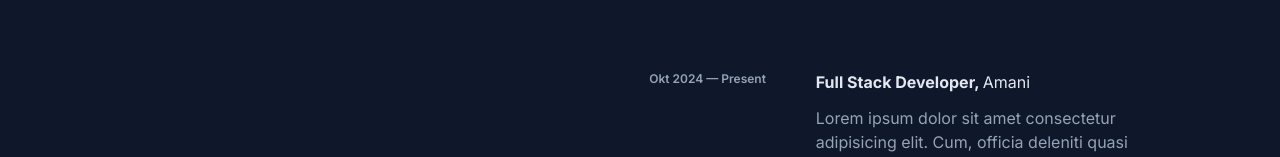
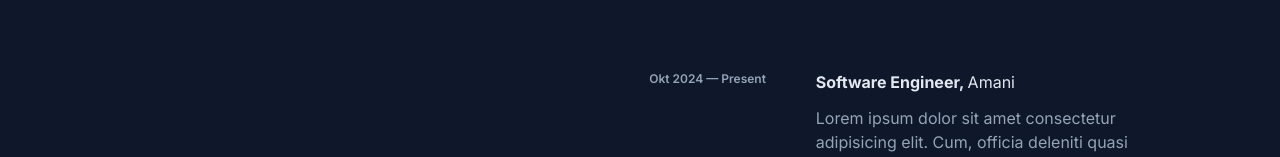
Before and after one commit to SyahidbinFadlyl/e-portofolio, a Next.js app: page / in a window 1280 px wide. Shown: the part 594-751 px from the top of the page. Built offline with nearby package versions, Linux system fonts and the light colour scheme.

Commit message:
Update job title to "Software Engineer" in experience.ts

```diff
--- a/src/static/experience.ts
+++ b/src/static/experience.ts
@@ -3,7 +3,7 @@ import { Experience } from "@/types";
 const list_experience: Experience[] = [
     {
         year: "Okt 2024 — Present",
-        title: "Full Stack Developer",
+        title: "Software Engineer",
         company: "Amani",
         description: `Lorem ipsum dolor sit amet consectetur adipisicing elit. Cum, officia
         deleniti quasi perferendis expedita fugiat placeat eius. Praesentium,
```
